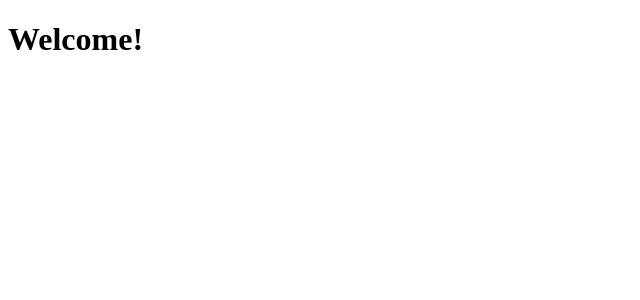
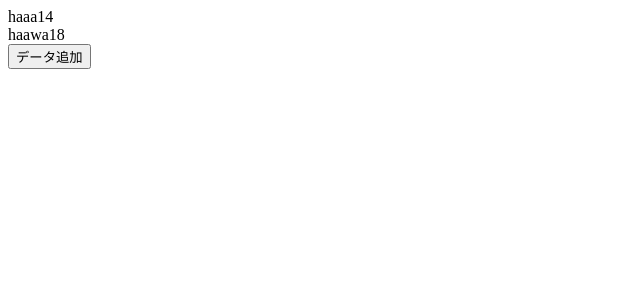
Before and after one commit to wasipo/tutorial_ts, a React app: page / in a window 1280 px wide. Shown: the top 300 px of the page, without its empty margins (0-640 px from the left). Built offline with nearby package versions, Linux system fonts and the light colour scheme; the HTML template or start-up script is replaced by a standard one.

Commit message:
静的なデータを追加する

```diff
--- a/src/app.tsx
+++ b/src/app.tsx
@@ -1,15 +1,52 @@
 import React from 'react'
 import ReactDOM from "react-dom";
-// import {Item} from './item';
-// import $ from 'jquery';
 
 
-class App extends React.Component {
+class App extends React.Component<{},{ listdata: { name: string; age: number; }[]; }> {
 
+    constructor(props: {} | Readonly<{}> ) {
+        super(props);
+        this.state = {
+            listdata: [
+                { name: 'haaa',age: 14},
+                { name: 'haawa',age: 18}
+            ]
+        };
+        this.renderRows = this.renderRows.bind(this)
+        this.addDatas = this.addDatas.bind(this)
+
+    }
+    addDatas() {
+
+        const newEntry = {name: 'kenta', age: 65}
+        const listdata = [
+            ...this.state.listdata,
+            newEntry
+        ]
+        this.setState({listdata});
+    }
+
+    renderRows() {
+        const {listdata} = this.state;
+        let result:any[] = [];
+        listdata.map(entry =>{
+            result.push(
+                <div>
+                    <div><span>{entry.name}</span><span>{entry.age}</span></div>
+                </div>
+            );
+        });
+        return result;
+    }
     render(){
         return (
-            <h1>Welcome!</h1>
-            );
+            <div>
+                <div>
+                    {this.renderRows()}
+                </div>
+                <button onClick={this.addDatas}>データ追加</button>
+            </div>
+        );
     }
 }
 
```
